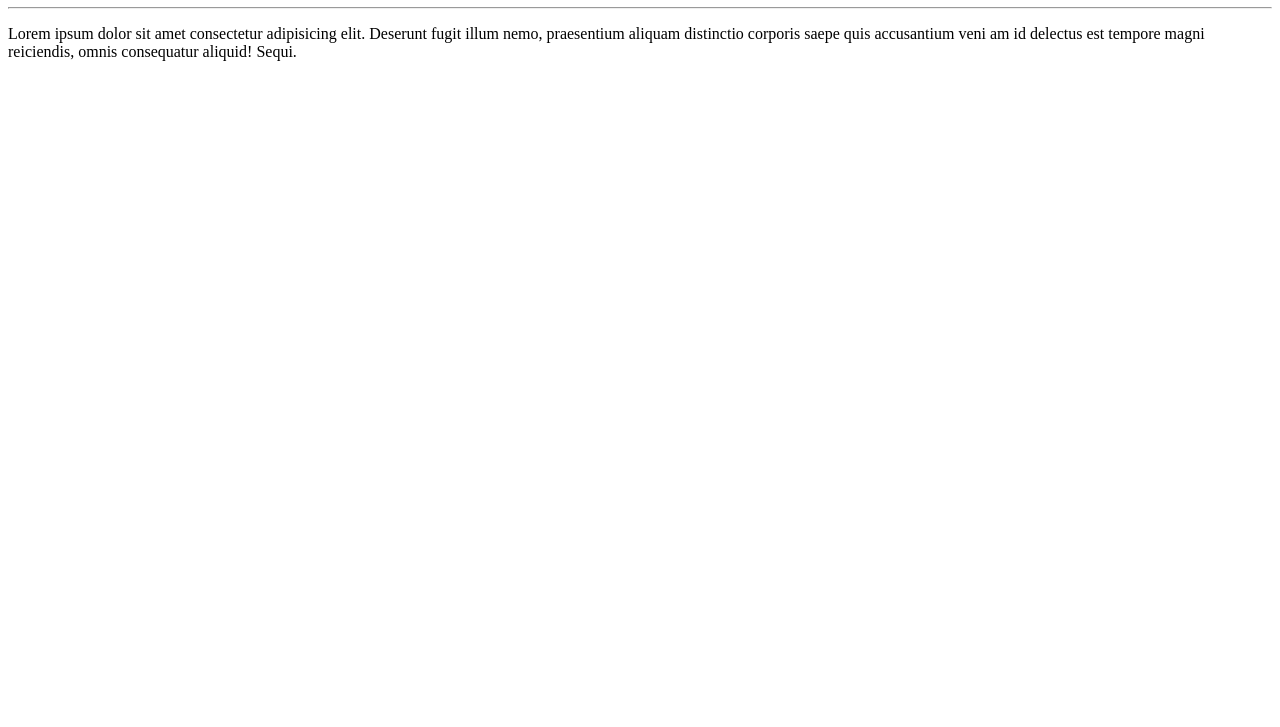
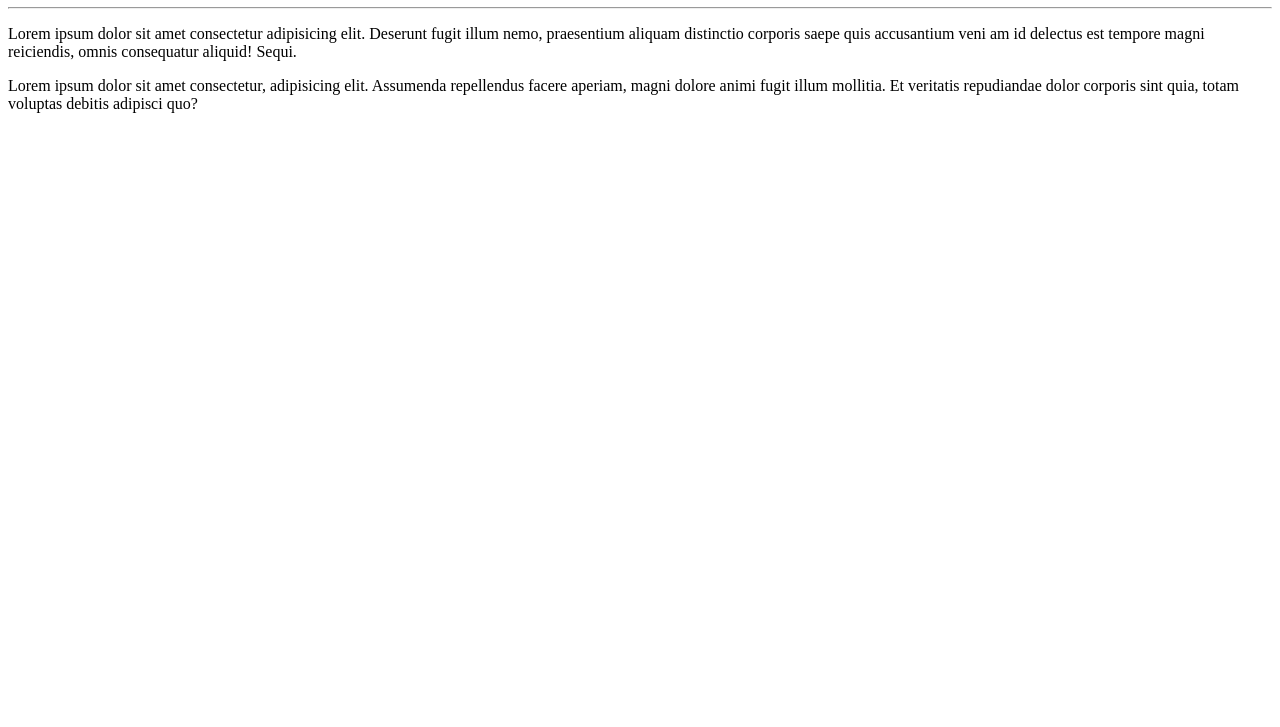
Before and after one commit to vitorcarvaIho/Ola-Mundo, a plain HTML site: page site-exemplo/index.html in a window 1280 px wide. Shown: the part 73-800 px from the top of the page. Drawn offline with Linux system fonts and the light colour scheme.

Commit message:
adicionei um paragrafo

```diff
--- a/site-exemplo/index.html
+++ b/site-exemplo/index.html
@@ -13,6 +13,11 @@
         fugit illum nemo, praesentium aliquam distinctio corporis saepe quis accusantium veni
         am id delectus est tempore magni reiciendis, omnis consequatur aliquid! Sequi.
     </p>
+    <p>
+        Lorem ipsum dolor
+         sit amet consectetur,
+          adipisicing elit. Assumenda repellendus facere aperiam, magni dolore animi fugit illum mollitia. Et veritatis repudiandae dolor corporis sint quia, totam voluptas debitis adipisci quo?
+    </p>
 
 </body>
 </html>
```
